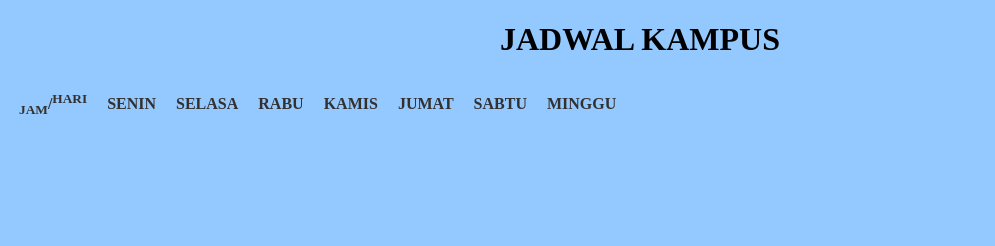
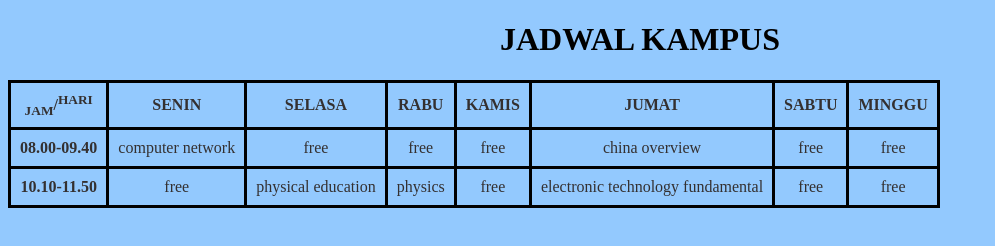
Before and after one commit to deoalphaa/jadwal-kampus, a plain HTML site: page index.html in a window 1280 px wide. Shown: the whole page, without its empty margins (0-995 px from the left). Drawn offline with Linux system fonts and the light colour scheme; a web font is replaced by a local one.

Commit message:
modified

```diff
--- a/index.html
+++ b/index.html
@@ -21,6 +21,26 @@
             <th>SABTU</th>
             <th>MINGGU</th>
         </tr>
+        <tr>
+            <th>08.00-09.40</th>
+            <td>computer network</td>
+            <td>free</td>
+            <td>free</td>
+            <td>free</td>
+            <td>china overview</td>
+            <td>free</td>
+            <td>free</td>
+        </tr>
+        <tr>
+            <th>10.10-11.50</th>
+            <td>free</td>
+            <td>physical education</td>
+            <td>physics</td>
+            <td>free</td>
+            <td>electronic technology fundamental</td>
+            <td>free</td>
+            <td>free</td>
+        </tr>
     </table>
 </body>
 </html>
--- a/style.css
+++ b/style.css
@@ -7,9 +7,14 @@ h1 {
     text-align: center;
 }
 
+table {
+    border-collapse: collapse;
+}
+
 td, th {
     color: rgb(52, 48, 48);
     font-family: "Comic Relief";
-    text-align: left;
+    border: 3px solid #000000;
+    text-align: center;
     padding: 9px;
 }
```
